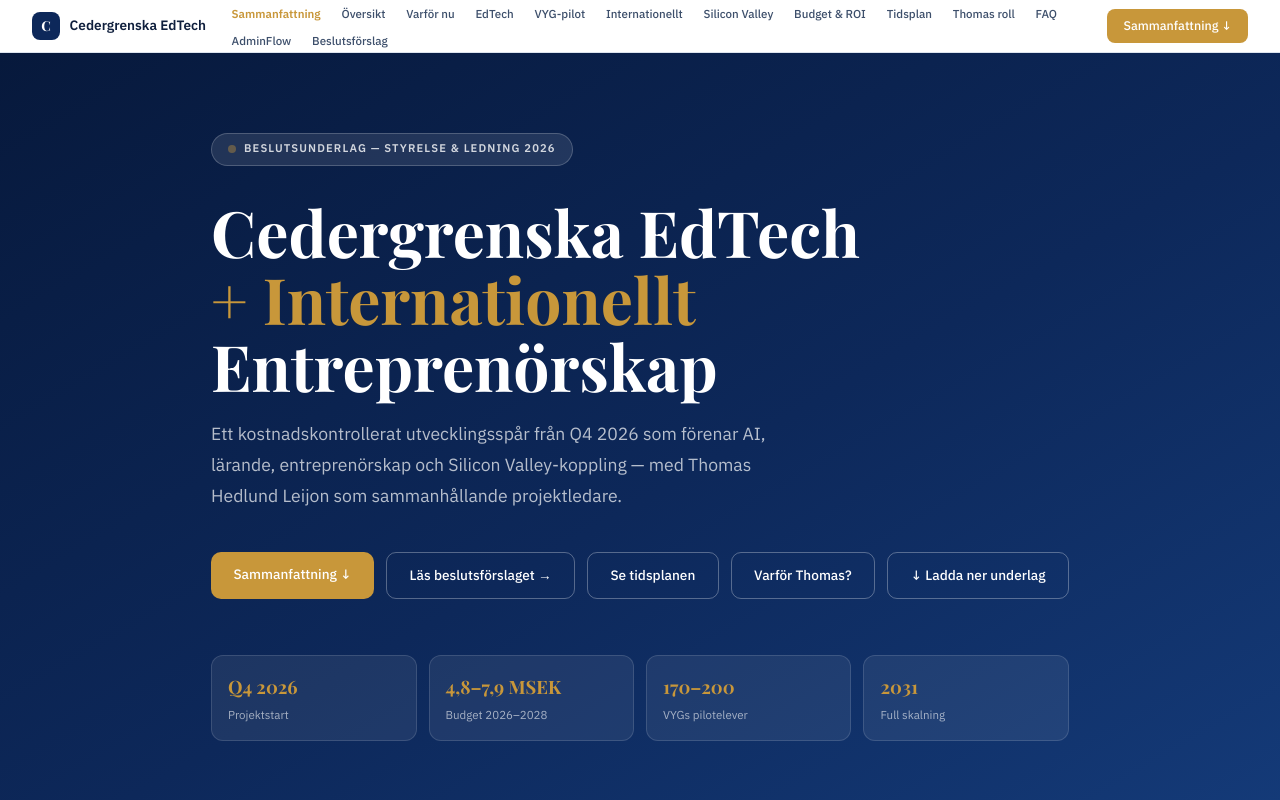
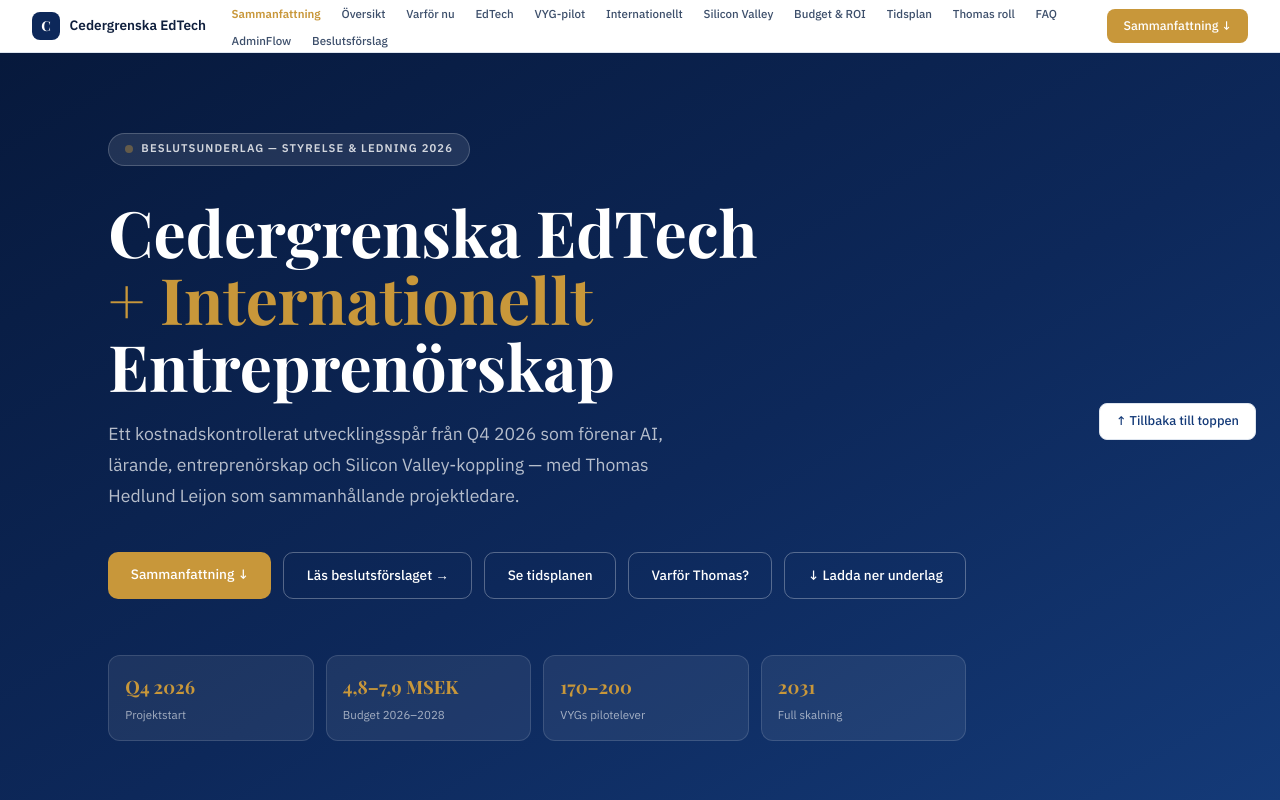
Before and after one commit to ThomasHedlundLeijon/Cedergrenska-pitch, a plain HTML site: page index.html in a window 1280 px wide. Shown: the top 800 px of the page. Drawn offline with nearby package versions, Linux system fonts and the light colour scheme.

Commit message:
Add files via upload

```diff
--- a/index.html
+++ b/index.html
@@ -317,6 +317,7 @@
       <div class="stat-box"><div class="stat-val">2031</div><div class="stat-lbl">Full skalning</div></div>
     </div>
   </div>
+  <div class="back-top-wrap"><a href="#hero" class="back-top">↑ Tillbaka till toppen</a></div>
 </section>
 
 <!-- SAMMANFATTNING -->
```
